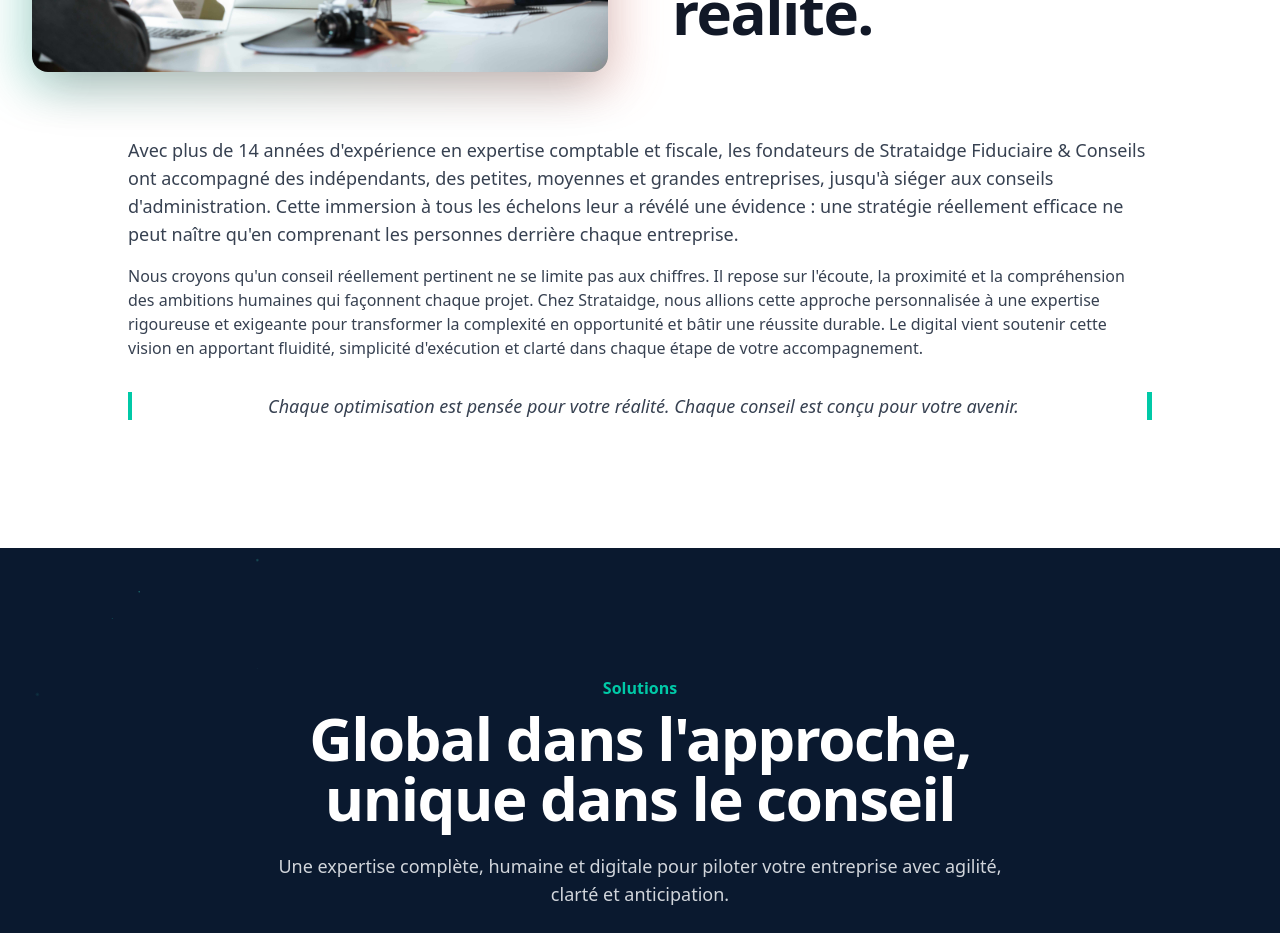
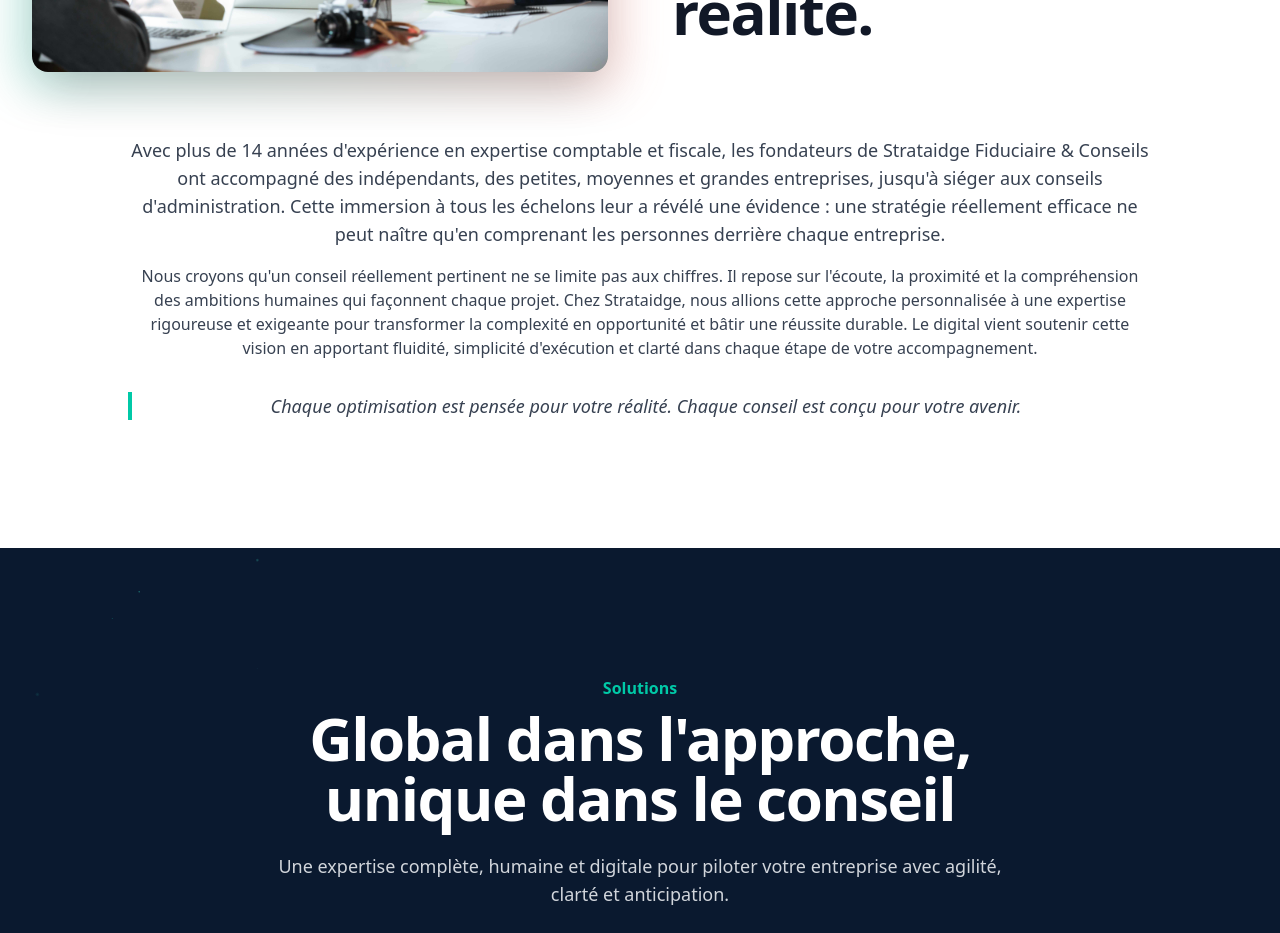
Before and after one commit to Strataidge/Strataidge-fiduciaire, a Next.js app: page / in a window 1280 px wide. Shown: the part 1240-2173 px from the top of the page. Built offline with nearby package versions, Linux system fonts and the light colour scheme.

Commit message:
feat: fork Strataidge website design and add new assets
Add new images, CSS, and React components to the project.

Co-authored-by: null <200073873+Strataidge@users.noreply.github.com>

```diff
--- a/app/page.tsx
+++ b/app/page.tsx
@@ -86,17 +86,17 @@ function AboutSection() {
         <div className="mt-16 max-w-5xl mx-auto">
           {/* Le texte utilise mix-blend-difference pour rester lisible */}
           <FadeIn>
-            <p className="text-lg text-gray-700">
+            <p className="text-lg text-gray-700 text-center">
               {
                 "Avec plus de 14 années d'expérience en expertise comptable et fiscale, les fondateurs de Strataidge Fiduciaire & Conseils ont accompagné des indépendants, des petites, moyennes et grandes entreprises, jusqu'à siéger aux conseils d'administration. Cette immersion à tous les échelons leur a révélé une évidence : une stratégie réellement efficace ne peut naître qu'en comprenant les personnes derrière chaque entreprise."
               }
             </p>
-            <p className="mt-4 text-gray-700">
+            <p className="mt-4 text-gray-700 text-center">
               {
                 "Nous croyons qu'un conseil réellement pertinent ne se limite pas aux chiffres. Il repose sur l'écoute, la proximité et la compréhension des ambitions humaines qui façonnent chaque projet. Chez Strataidge, nous allions cette approche personnalisée à une expertise rigoureuse et exigeante pour transformer la complexité en opportunité et bâtir une réussite durable. Le digital vient soutenir cette vision en apportant fluidité, simplicité d'exécution et clarté dans chaque étape de votre accompagnement."
               }
             </p>
-            <div className="mt-8 border-strataidge-turquoise border-t-0 border-l-4 text-right border-r-[5px] pr-0 pl-2 ml-0">
+            <div className="mt-8 border-strataidge-turquoise border-t-0 text-right pr-0 pl-2 ml-0 border-l-4 border-r-[px]">
               <p className="text-lg italic text-gray-700 text-center">
                 Chaque optimisation est pensée pour votre réalité. Chaque conseil est conçu pour votre avenir.
               </p>
```
